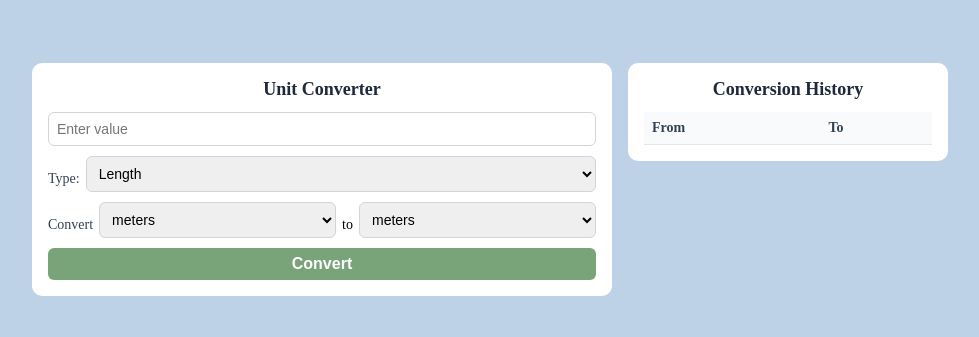
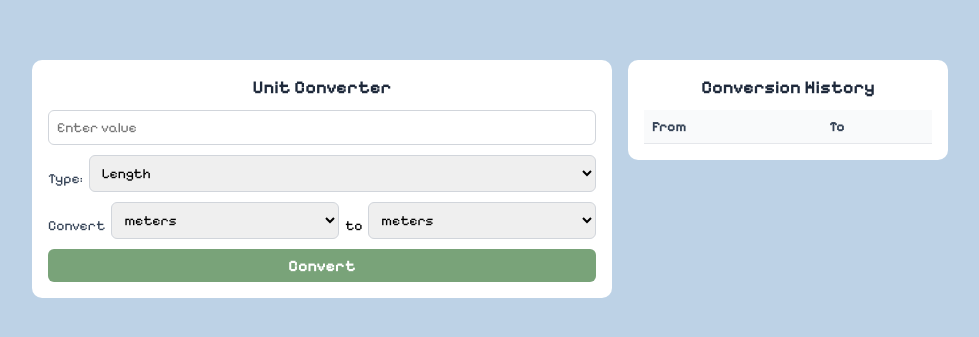
Before and after one commit to mianyay/Unit-converter, a plain HTML site: page index.html in a window 1280 px wide. Shown: the part 221-558 px from the top of the page, without its empty margins (150-1129 px from the left). Drawn offline with Linux system fonts and the light colour scheme.

Commit message:
pixel font

```diff
--- a/index.html
+++ b/index.html
@@ -1,6 +1,10 @@
 <!DOCTYPE html>
 <html lang="en">
 <head>
+    <style>
+    @import url('https://fonts.googleapis.com/css2?family=Pixelify+Sans:wght@400..700&display=swap');
+    </style>
+    <link href="https://fonts.googleapis.com/css2?family=Pixelify+Sans&display=swap" rel="stylesheet">
     <meta charset="UTF-8">
     <meta name="viewport" content="width=device-width, initial-scale=1.0">
     <title>Unit Conversion</title>
--- a/style.css
+++ b/style.css
@@ -1,3 +1,5 @@
+* {font-family: "Pixelify Sans", sans-serif;}
+
 body {
     height: 100vh;
     margin: 0;
@@ -112,4 +114,4 @@ body {
 
 .history th {
     background: #f9fafb;
-}
+};
```
